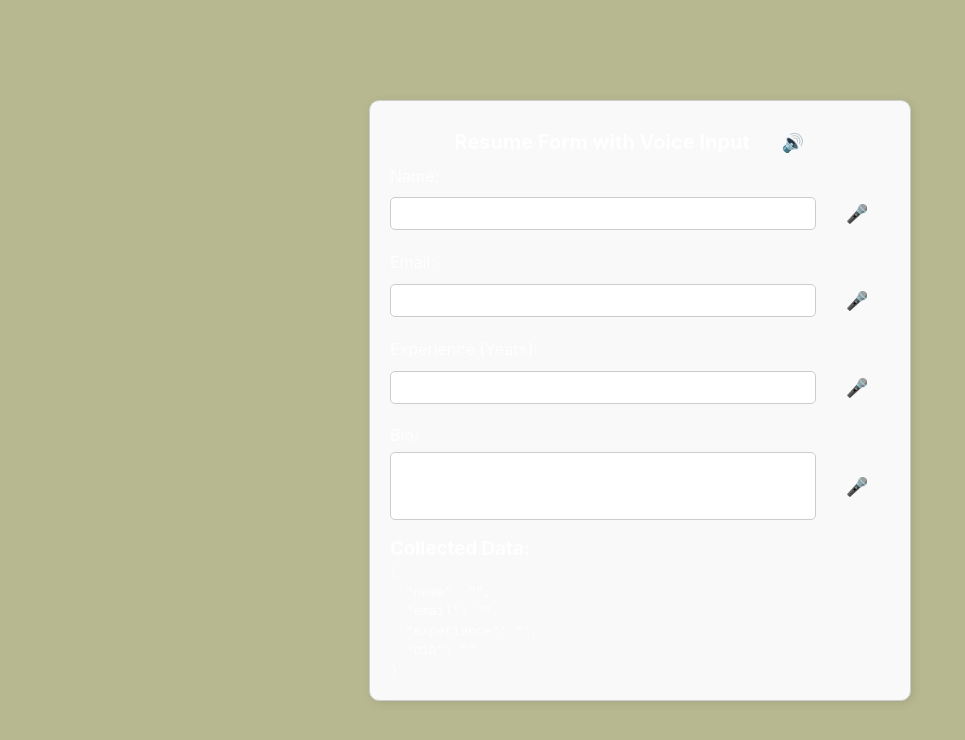
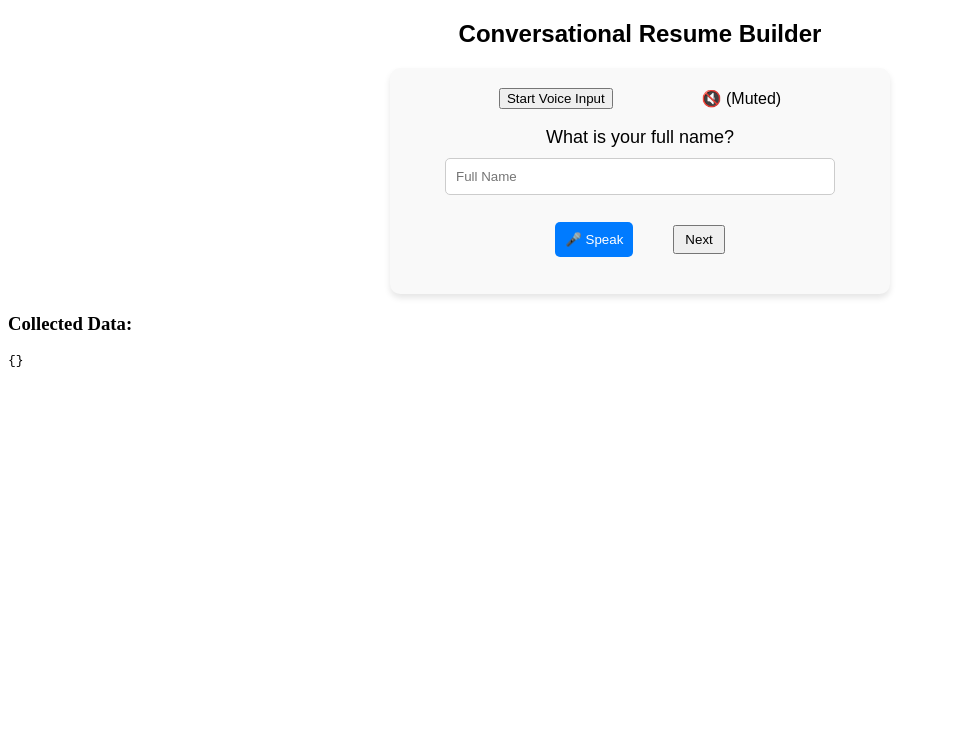
Before and after one commit to vikram87in/react-concepts, a React (Vite) app: page / in a window 1280 px wide. Shown: the top 740 px of the page, without its empty margins (0-965 px from the left). Built offline with nearby package versions, Linux system fonts and the light colour scheme.

Commit message:
AI chat bot: conversational resume

```diff
--- /dev/null
+++ b/src/concepts/voice-to-text/conversational-resume-builder.jsx
@@ -0,0 +1,151 @@
+import { useState, useEffect, useRef } from 'react';
+import './conversational-resume.css'; // Import CSS for styling
+
+const fields = [
+  { id: 'name', question: 'What is your full name?', placeholder: 'Full Name', type: 'text' },
+  { id: 'experience', question: 'How many years of experience do you have?', placeholder: 'Years of Experience', type: 'number' },
+  { id: 'email', question: 'What is your email address?', placeholder: 'Email Address', type: 'email' }
+];
+
+const ResumeChatBot = () => {
+  const [currentFieldIndex, setCurrentFieldIndex] = useState(0);
+  const [formData, setFormData] = useState({});
+  const [isListening, setIsListening] = useState(false);
+  const [isRecognitionSupported, setIsRecognitionSupported] = useState(false);
+  const [isSpeechSynthesisSupported, setIsSpeechSynthesisSupported] = useState(false);
+  const [muted, setMuted] = useState(true);
+  const mutedRef = useRef(true);
+
+  useEffect(() => {
+    const isSupported = 'webkitSpeechRecognition' in window || 'SpeechRecognition' in window;
+    const isSpeechSynthesisSupported = 'speechSynthesis' in window;
+    setIsRecognitionSupported(isSupported);
+    setIsSpeechSynthesisSupported(isSpeechSynthesisSupported);
+    // if(isSpeechSynthesisSupported){
+    //   speakQuestion(fields[currentFieldIndex].question);
+    // }
+  }, []);
+
+  useEffect(() => {
+    // if (isSpeechSynthesisSupported) {
+    speakQuestion(fields[currentFieldIndex].question);
+    // }
+  }, [currentFieldIndex, isSpeechSynthesisSupported]);
+
+  const handleInputChange = (event) => {
+    setFormData({ ...formData, [fields[currentFieldIndex].id]: event.target.value });
+  };
+
+  const startListening = () => {
+    if (!isRecognitionSupported) return;
+
+    const recognition = new window.webkitSpeechRecognition();
+    recognition.continuous = false; // default
+    recognition.interimResults = false; // default
+    recognition.lang = 'en-US';
+
+    recognition.onresult = (event) => {
+      const transcript = event.results[0][0].transcript;
+      setFormData({ ...formData, [fields[currentFieldIndex].id]: transcript });
+      setTimeout(() => { goToNextQuestion(); }, 1000);
+    };
+
+    recognition.onend = () => {
+      setIsListening(false);
+    };
+
+    setIsListening(true);
+    recognition.start();
+  };
+
+  const speakQuestion = (question) => {
+    if (!isSpeechSynthesisSupported || mutedRef.current) return;
+
+    const utterance = new SpeechSynthesisUtterance(question);
+    // Event triggered when the speech synthesis is finished
+    utterance.onend = () => {
+      console.log('Speech synthesis completed.');
+      // Perform any action after the audio is spoken
+      // For example, automatically start listening for the user's response
+      startListening();
+    };
+
+    // Speak the question
+    window.speechSynthesis.speak(utterance);
+  };
+
+  const goToNextQuestion = () => {
+    if (currentFieldIndex < fields.length - 1) {
+      setCurrentFieldIndex((prev) => prev + 1);
+    }
+  };
+
+  const goToPreviousState = () => {
+    setCurrentFieldIndex((prev) => prev - 1);
+  };
+
+  const handleSubmit = (event) => {
+    // event.preventDefault();
+    alert('Final Resume Data: ' + JSON.stringify(formData));
+  };
+
+  const toggleAudio = () => {
+    if (mutedRef.current) {
+      setMuted(false);
+      mutedRef.current = false;
+      speakQuestion(fields[currentFieldIndex].question);
+    }
+    else {
+      setMuted(true);
+      mutedRef.current = true;
+    }
+  };
+
+  return (
+    <>
+
+      <div className="chatbot-container">
+        <h2>Conversational Resume Builder</h2>
+        <div className="chat-box">
+          <div className="audio-control">
+            <button onClick={toggleAudio} className="start-button">
+              {muted ? 'Start Voice Input' : 'Stop Voice Input'}
+            </button>
+            <label>
+              {muted ? '🔇 (Muted)' : '🔈 (UnMuted)'}
+            </label></div>
+
+          <div>
+            <p className="question">{fields[currentFieldIndex].question}</p>
+
+            <input
+              type="email"
+              value={formData[fields[currentFieldIndex].id] || ''}
+              onChange={handleInputChange}
+              placeholder={fields[currentFieldIndex].placeholder}
+            />
+          </div>
+
+          {currentFieldIndex > 0 && <button className="btn" onClick={goToPreviousState}>Previous</button>}
+
+          {isRecognitionSupported && (
+            <button className={`mic-button ${isListening ? 'listening' : ''}`} onClick={startListening}>
+              🎤 {isListening ? 'Listening...' : 'Speak'}
+            </button>
+          )}
+
+          {currentFieldIndex < fields.length - 1 ? (
+            <button className="btn" onClick={goToNextQuestion}>Next</button>
+          ) : (
+            <button className="btn" onClick={handleSubmit}>Submit</button>
+          )}
+        </div>
+      </div>
+      {/* Display Collected Data */}
+      <h3>Collected Data:</h3>
+      <pre>{JSON.stringify(formData, null, 2)}</pre>
+    </>
+  );
+};
+
+export default ResumeChatBot;
--- /dev/null
+++ b/src/concepts/voice-to-text/conversational-resume.css
@@ -0,0 +1,52 @@
+.chatbot-container {
+    max-width: 500px;
+    margin: auto;
+    text-align: center;
+    font-family: Arial, sans-serif;
+  }
+
+  .chat-box {
+    background: #f9f9f9;
+    padding: 20px;
+    border-radius: 10px;
+    box-shadow: 0px 4px 6px rgba(0, 0, 0, 0.1);
+    margin-top: 20px;
+  }
+
+  .question {
+    font-size: 18px;
+    margin-bottom: 10px;
+  }
+
+  input {
+    width: 80%;
+    padding: 10px;
+    margin-bottom: 10px;
+    border: 1px solid #ccc;
+    border-radius: 5px;
+  }
+
+  .btn {
+    padding: 5px 10px;
+    margin: 20px;
+  }
+
+  .mic-button {
+    background: #007bff;
+    color: white;
+    padding: 10px;
+    border: none;
+    border-radius: 5px;
+    cursor: pointer;
+    margin-inline: 20px;
+  }
+
+  .mic-button.listening {
+    background: #ff4d4d;
+  }
+
+  .audio-control {
+    display: flex;
+    justify-content: space-evenly;
+    align-items: center;
+  }
--- a/src/index.css
+++ b/src/index.css
@@ -1,4 +1,4 @@
-* {
+/* * {
     margin: 0;
     padding: 0;
 }
@@ -60,4 +60,4 @@ button:focus-visible {
     min-height: 400px;
     width: 400px
 
-}
+} */
--- a/src/main.jsx
+++ b/src/main.jsx
@@ -44,7 +44,8 @@ import './index.css';
 // import DemoComponent from './concepts/usestate-with-function-parameter/DemoComponent.jsx';
 // import DemoComponent from './concepts/animate-hide-remove-from-dom/DemoComponent.jsx';
 // import DraftJSBasic from './concepts/draft-js/DraftJSBasic.jsx';
-import VoiceInputForm from './concepts/voice-to-text/basic-voice-to-text.jsx';
+// import VoiceInputForm from './concepts/voice-to-text/basic-voice-to-text.jsx';
+import ResumeChatBot from './concepts/voice-to-text/conversational-resume-builder.jsx';
 ReactDOM.createRoot(document.getElementById('root')).render(
-  <VoiceInputForm/>
+  <ResumeChatBot/>
 );
```
